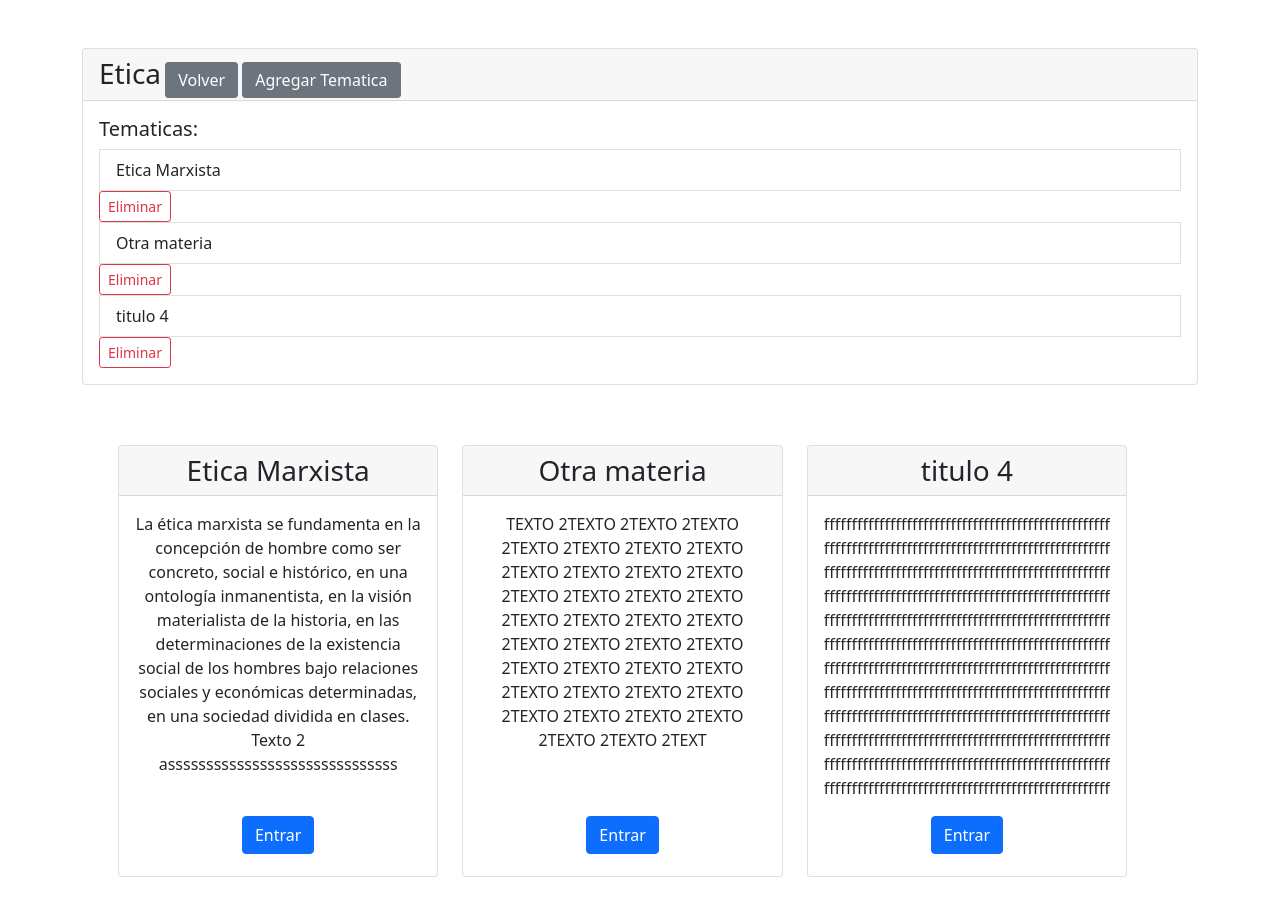
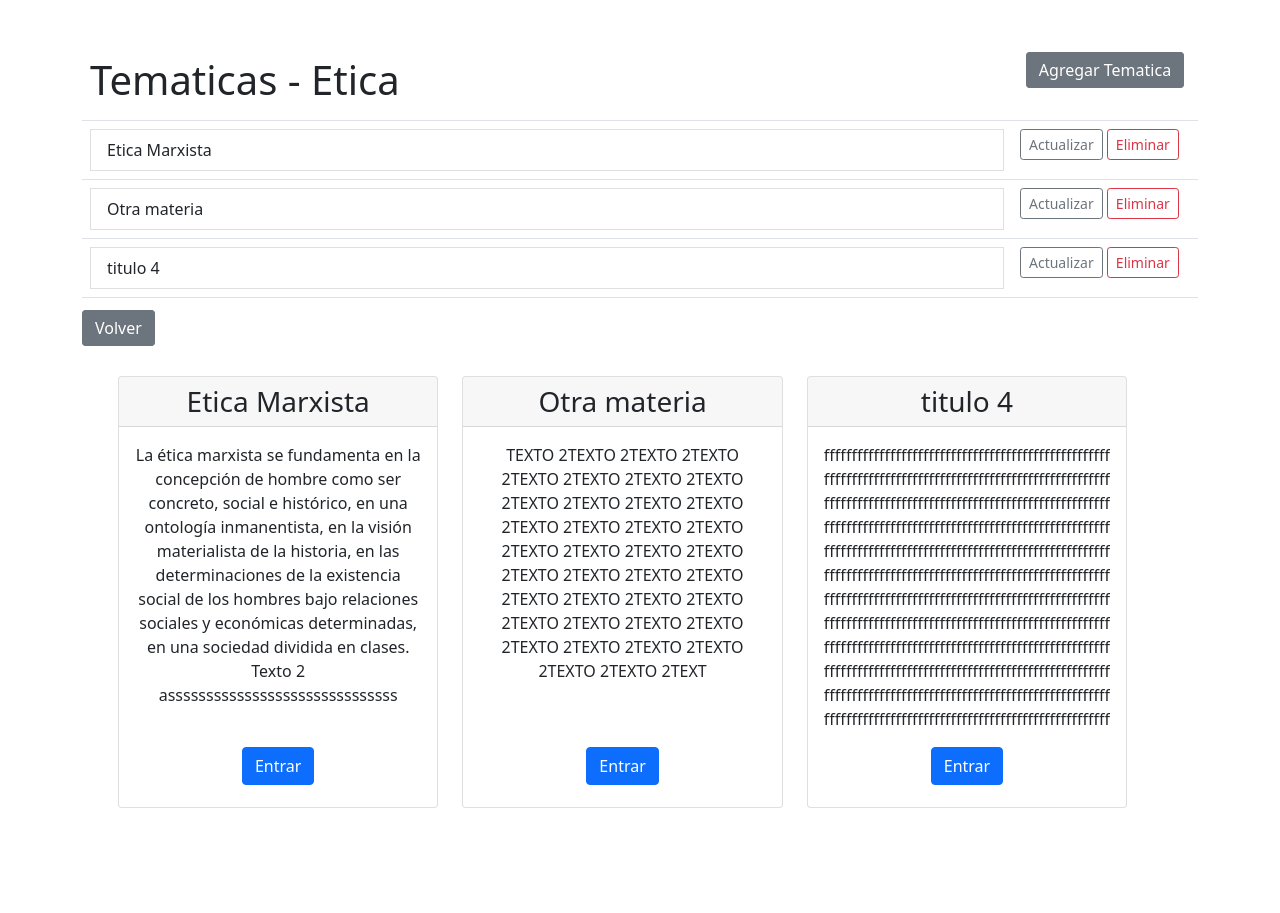
Before and after one commit to Felipevipa/CursosCortos, a Django app: a page that uses cursos_rapidos/nombre/templates/nombre/ver_materia.html in a window 1280 px wide. Shown: the part 56-969 px from the top of the page. After the commit the page ends 864 px from the top, so only its background shows below. Run offline with Django 3.2, Linux system fonts and the light colour scheme; data comes from the database, SQL or seed files in the repository; both versions use the stored data as it was after the commit.

Commit message:
Agrega Crud a objeto Tematica

```diff
--- a/cursos_rapidos/nombre/templates/nombre/ver_materia.html
+++ b/cursos_rapidos/nombre/templates/nombre/ver_materia.html
@@ -4,27 +4,31 @@
 
 <br>
 
-<div class="card">
-  <div class="card-header">
-    <h3 class="d-inline">{{ materia.nombre }}</h3>
-    <a href="../" class="btn btn-secondary d-inline">Volver</a>
-    <a href="{% url 'agregar-tematica' materia.carrera materia.nombre %}" class="btn btn-secondary d-inline">Agregar Tematica</a>
-  </div>
-  <div class="card-body">
-    <h5 class="card-title">Tematicas:</h5>
-    <p class="card-text">
-
-        {% for tematica in tematicas_list %}
-        <a href="{{ tematica.get_absolute_url }}" class="list-group-item list-group-item-action">
+<table class="table">
+  <tr>
+    <td><h1>Tematicas - {{ materia.nombre }}</h1></td>
+    <td align="center" class="col-2">
+      <a href="{% url 'agregar-tematica' materia.carrera materia.nombre %}" class="btn btn-secondary d-inline">Agregar Tematica</a>
+    </td>
+  </tr>
+  {% for tematica in tematicas_list %}
+  <tr>
+    <td>
+      <a href="{{ tematica.get_absolute_url }}" class="list-group-item list-group-item-action">
          {{ tematica.titulo}}
          </a>
+    </td>
+    <td>
+      <a href="{% url 'actualizar-tematica' tematica.materia.carrera.nombre tematica.materia.nombre tematica.id %}" class="btn btn-outline-secondary btn-sm">Actualizar</a>
          <a href="{% url 'eliminar-tematica' tematica.materia.carrera.nombre tematica.materia.nombre tematica.id %}" class="btn btn-outline-danger btn-sm">Eliminar</a>
-        {% endfor %}
+    </td>
+  </tr>
+  {% endfor %}
+</table>
 
-  </p>
+<a href="../" class="btn btn-secondary d-inline">Volver</a>
 
-  </div>
-</div>
+
 <br><br>
 <div class="container text-center">
 <div class="container-fluid d-flex justify-content-left flex-wrap">
--- a/cursos_rapidos/nombre/urls.py
+++ b/cursos_rapidos/nombre/urls.py
@@ -13,6 +13,7 @@ urlpatterns = [
     path('carreras/<carrera>/eliminar_materia/<materia_id>',            views.eliminar_materia,     name="eliminar-materia"),
     path('carreras/<str:carrera>/<str:nombre>/',                        views.ver_materia,          name="ver-materia"),
     path('carreras/<carrera>/<materia>/agregar_tematica',               views.agregar_tematica,     name="agregar-tematica"),
+    path('carreras/<carrera>/<materia>/actualizar_tematica/<tematica_id>',views.actualizar_tematica,name="actualizar-tematica"),
     path('carreras/<carrera>/<materia>/eliminar_tematica/<tematica_id>',views.eliminar_tematica,    name="eliminar-tematica"),
     path('carreras/<str:carrera>/<str:materia>/<str:titulo>/',          views.ver_tematica,         name="ver-tematica"),
     path('search_tematica/',                                            views.search_tematica,      name="search-tematica"),
--- a/cursos_rapidos/nombre/views.py
+++ b/cursos_rapidos/nombre/views.py
@@ -4,6 +4,8 @@ from .forms import RawStudentForm, CarreraForm, MateriaForm, TematicaForm
 from django.http import HttpResponseRedirect
 from datetime import datetime
 import os
+
+
 
 
 def agregar_tematica(request, carrera, materia):
@@ -39,6 +41,22 @@ def actualizar_materia(request, carrera, materia_id):
 		'page_title': "Actualizar Materia",
 	}
 	return render(request, 'nombre/actualizar_materia.html', context)
+
+def actualizar_tematica(request, carrera, materia, tematica_id):
+	tematica = Tematica.objects.get(pk=tematica_id)
+	form = TematicaForm(request.POST or None, instance=tematica)
+	if form.is_valid():
+		form.save()
+		return redirect('ver-materia', carrera, materia)
+
+	context = {
+		'carrera': carrera,
+		'materia': materia,
+		'form': form,
+		'page_title': "Actualizar Tematica",
+	}
+
+	return render(request, 'nombre/actualizar_tematica.html', context)
 
 
 def eliminar_tematica(request, carrera, materia, tematica_id):
```
Also changed, not shown: cursos_rapidos/nombre/templates/nombre/actualizar_tematica.html (added, +16 -0 lines), cursos_rapidos/db.sqlite3.
